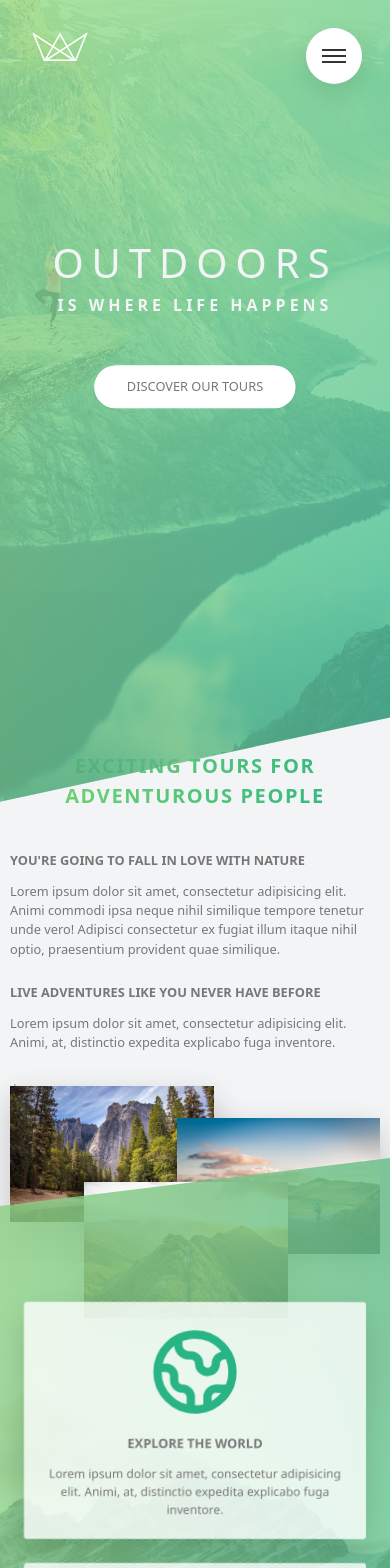
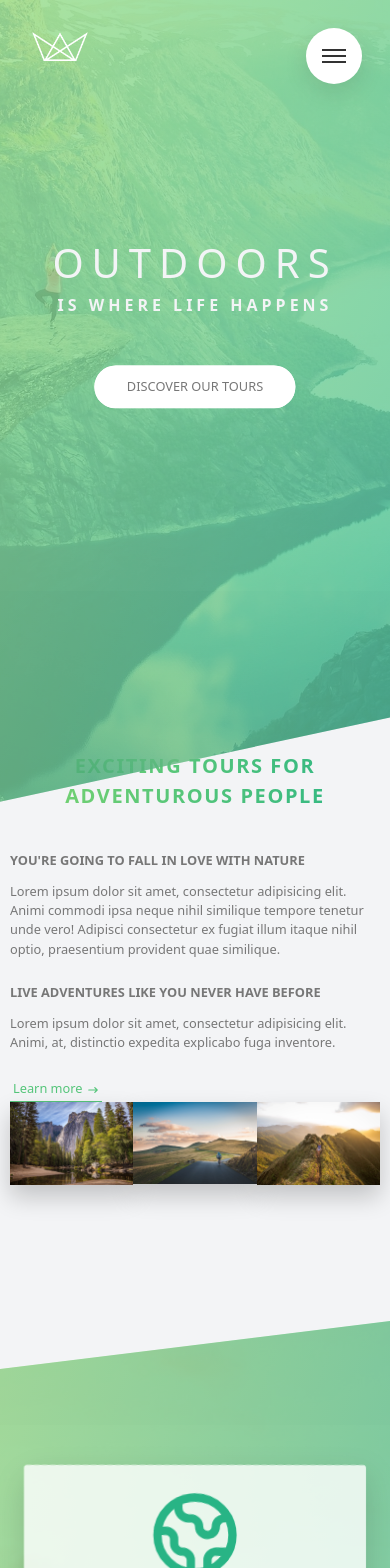
Before and after one commit to aligorgin/natours, a Next.js app: page / in a window 390 px wide. Shown: the top 1568 px of the page. Built offline with nearby package versions, Linux system fonts and the light colour scheme.

Commit message:
fixed some bugs in about section

```diff
--- /dev/null
+++ b/src/ui/natours/components/AboutImg.tsx
@@ -0,0 +1,21 @@
+import Image from "next/image";
+import nat1 from '../../../../public/natours-img/nat-1-large.jpg';
+import nat2 from '../../../../public/natours-img/nat-2-large.jpg';
+import nat3 from '../../../../public/natours-img/nat-3-large.jpg';
+import clsx from "clsx";
+
+interface Props {
+    img: number;
+    className: string;
+}
+
+export default function AboutImg({img, className}: Props) {
+    return (
+        <div
+            className={clsx('composition__photo w-1/3 lg:w-[55%] shadow-semiDarkSuperLow lg:shadow-semiDark rounded-[2px] float-left lg:absolute transition-all duration-200  top-[-2rem] hover:scale-105 hover:shadow-dark hover:z-20 hover:outline-xl hover:translate-y-[-.5rem] ', className)}>
+            {img === 1 && <Image src={nat1} alt={'nature photo'} layout={'responsive'}/>}
+            {img === 2 && <Image src={nat2} alt={'nature photo'} layout={'responsive'}/>}
+            {img === 3 && <Image src={nat3} alt={'nature photo'} layout={'responsive'}/>}
+        </div>
+    )
+}
--- a/src/ui/natours/containers/About.tsx
+++ b/src/ui/natours/containers/About.tsx
@@ -7,11 +7,12 @@ import nat1 from '../../../../public/natours-img/nat-1-large.jpg';
 import nat2 from '../../../../public/natours-img/nat-2-large.jpg';
 import nat3 from '../../../../public/natours-img/nat-3-large.jpg';
 import Image from "next/image";
+import AboutImg from "../components/AboutImg";
 
 export default function About() {
 
     return (
-        <section className='bg-gray-100 py-[20rem] lg:py-[30rem] mt-[-25vh] px-0 '>
+        <section className='bg-gray-100 pt-[20rem] pb-[30rem] lg:py-[30rem] mt-[-25vh] px-0 '>
             <div className='text-center mb-[5rem] lg:mb-[8rem]'>
                 <HeaderHoverAnimate text={Words.header}/>
             </div>
@@ -35,25 +36,10 @@ export default function About() {
                         </a>
                     </div>
 
-                    <div>
-                        <div className='relative composition'>
-                            <div
-                                className='composition__photo w-[55%] shadow-semiDark rounded-[2px] absolute transition-all duration-200 left-0 top-[-2rem]
-                                           hover:scale-105 hover:shadow-dark hover:z-20 hover:outline-xl hover:translate-y-[-.5rem]'>
-                                <Image src={nat1} alt='photo 2' layout='responsive'/>
-                            </div>
-
-                            <div
-                                className='composition__photo w-[55%] shadow-semiDark rounded-[2px] absolute transition-all duration-200 right-0 top-[2rem]
-                                           hover:scale-105 hover:shadow-dark hover:z-20 hover:outline-xl hover:translate-y-[-.5rem]'>
-                                <Image src={nat2} alt='photo 2' layout='responsive'/>
-                            </div>
-                            <div
-                                className='composition__photo w-[55%] shadow-semiDark rounded-[2px] absolute transition-all duration-200 left-[20%] top-[10rem]
-                                           hover:scale-105 hover:shadow-dark hover:z-20 hover:outline-xl hover:translate-y-[-.5rem]'>
-                                <Image src={nat3} alt='photo 2' layout='responsive'/>
-                            </div>
-                        </div>
+                    <div className='relative composition'>
+                        <AboutImg img={1} className={'lg:left-0 lg:top-[-2rem]'}/>
+                        <AboutImg img={2} className={'lg:right-0 lg:top-[2rem]'}/>
+                        <AboutImg img={3} className={'lg:left-[20%] lg:top-[10rem]'}/>
                     </div>
 
                 </div>
--- a/tailwind.config.js
+++ b/tailwind.config.js
@@ -33,6 +33,7 @@ module.exports = {
                 moreLight: '0 1rem 3rem rgba(0,0,0,.1)',
                 lessLight: '0 .5rem 1rem rgba(0,0,0,.2)',
                 semiDark: '0 1.5rem 4rem rgba(0,0,0,.2)',
+                semiDarkSuperLow: '0 1.5rem 3rem rgba(0,0,0,.2)',
                 semiDarkLow: '0 1.5rem 4rem rgba(0,0,0,.15)',
                 dark: '0 2.5rem 4rem rgba(0,0,0,.5)',
                 super: '0 3rem 6rem rgba(0,0,0,.1)',
```
